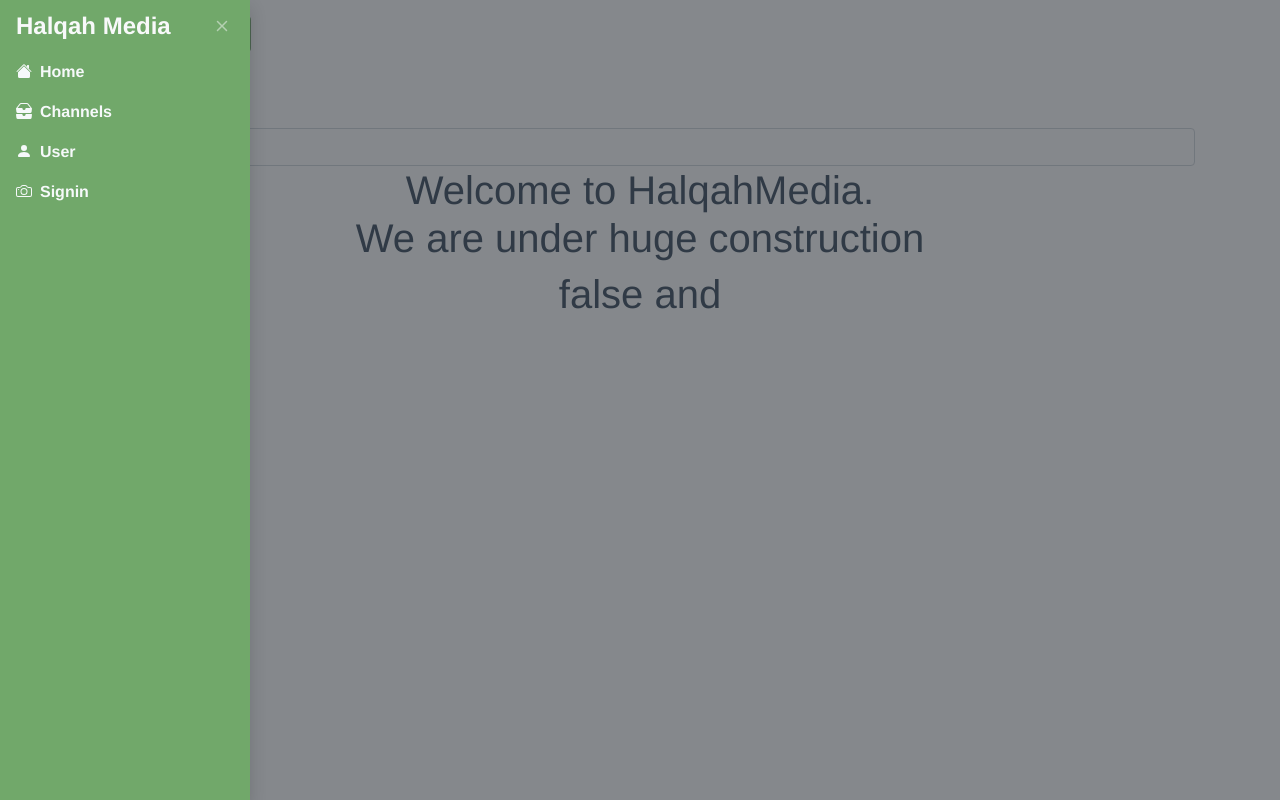
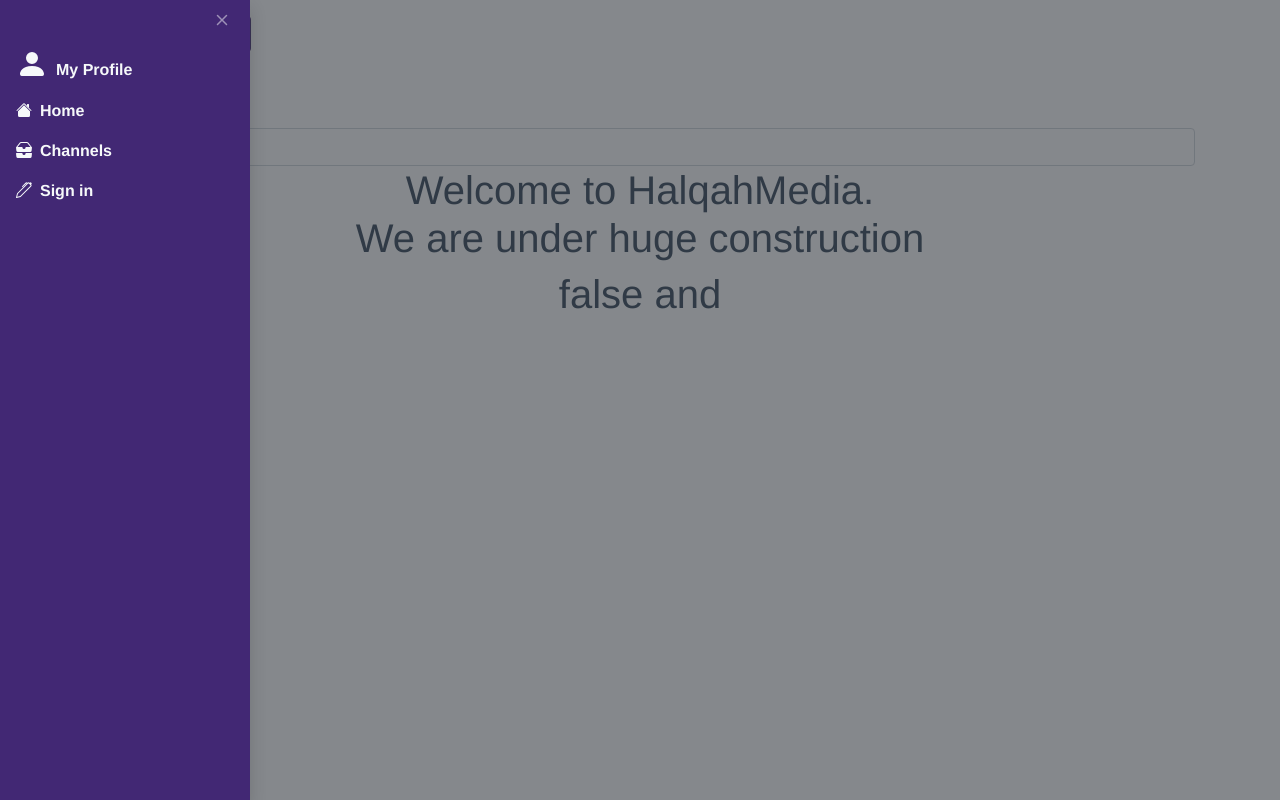
Before and after one commit to teezzan/halqah, a Vue app: page / in a window 1280 px wide. Both pictures are taken after a click on the button "Menu". Built offline with nearby package versions, Linux system fonts and the light colour scheme; what vue-audio-better, vue-file-agent, xns-audio-player-simple would draw is missing.

Commit message:
moved my profile button

```diff
--- a/src/App.vue
+++ b/src/App.vue
@@ -11,9 +11,9 @@
     </div>
     <div id="nav">
       <div>
+
         <b-sidebar
           id="sidebar-backdrop"
-          title="Halqah Media"
           bg-variant="red"
           backdrop-variant="dark"
           text-variant="light"
@@ -21,29 +21,29 @@
           shadow
           width="250px"
         >
-          <ul class="list-unstyled components">
+          <ul >
+             <router-link to="/user" class="my-4">
+              <li>
+                <b-icon icon="person-fill" font-scale="2" class="mr-2 "></b-icon>
+                <span >My Profile</span>
+              </li>
+            </router-link>
             <router-link to="/">
               <li>
                 <b-icon icon="house-fill" font-scale="1" class="mr-2"></b-icon>
-                <span id="device_id">Home</span>
+                <span >Home</span>
               </li>
             </router-link>
             <router-link to="/channels">
               <li>
                 <b-icon icon="inboxes-fill" font-scale="1" class="mr-2"></b-icon>
-                <span id="device_id">Channels</span>
-              </li>
-            </router-link>
-            <router-link to="/user">
-              <li>
-                <b-icon icon="person-fill" font-scale="1" class="mr-2"></b-icon>
-                <span id="device_id">User</span>
+                <span >Channels</span>
               </li>
             </router-link>
             <router-link to="/signin">
               <li>
-                <b-icon icon="camera" font-scale="1" class="mr-2"></b-icon>
-                <span id="device_id">Signin</span>
+                <b-icon icon="pen" font-scale="1" class="mr-2"></b-icon>
+                <span >Sign in</span>
               </li>
             </router-link>
           </ul>
@@ -96,11 +96,11 @@
   border-bottom: none;
 }
 #sidebar-backdrop {
-  background-color: rgb(113, 168, 106);
+  background-color: rgb(66, 40, 116);
 }
 
 .green-background {
-  background-color:rgb(113, 168, 106) !important;
+  background-color:rgb(66, 40, 116) !important;
   border:white !important;
 }
 .white {color:#ffffff;}
```
